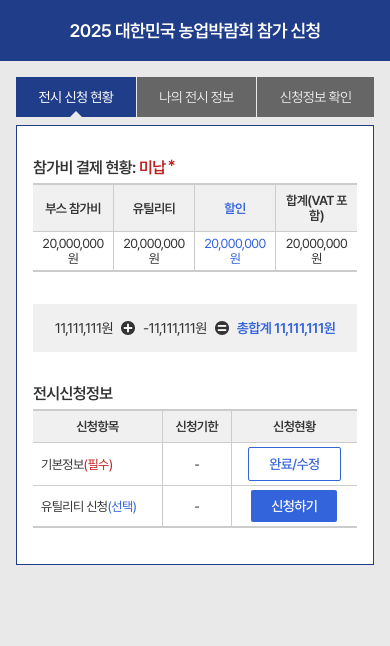
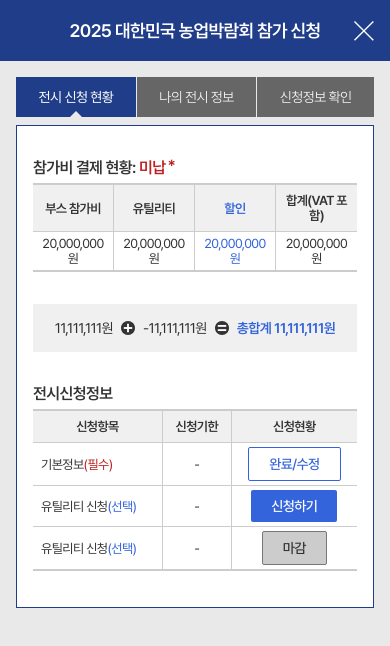
Before and after one commit to diego9509/2025-agriexpo, a plain HTML site: page pages/main/wrapper.html in a window 390 px wide. Drawn offline with Linux system fonts and the light colour scheme; files whose address does not match are found by name.

Commit message:
- add buttons

```diff
--- a/css/breakpoint.scss
+++ b/css/breakpoint.scss
@@ -88,6 +88,13 @@
     }
 
     .page-wrapper {
+        header {
+            > img {
+                width: 1.25rem;
+                height: 1.25rem;
+                right: 1rem;
+            }
+        }
         h1,
         h2 {
             font-size: 1.125rem;
--- a/css/button.scss
+++ b/css/button.scss
@@ -60,6 +60,10 @@ button {
         padding-right: $larger-padding;
         margin-bottom: 1rem;
     }
+    &.is-done {
+        background: #ccc;
+        border: 1px solid #777;
+    }
 }
 img[role=button] {
     cursor: pointer;
--- a/css/style.scss
+++ b/css/style.scss
@@ -53,7 +53,7 @@ fieldset {
         left: 2px;
     }
 }
-.text{
+.text {
     &-right {
         text-align: right;
     }
@@ -72,6 +72,12 @@ fieldset {
         position: sticky;
         top: 0;
         z-index: 2;
+        > img {
+            position: absolute;
+            top: 50%;
+            right: 4rem;
+            transform: translateY(-50%);
+        }
     }
     h1,
     h2 {
--- a/pages/main/wrapper.html
+++ b/pages/main/wrapper.html
@@ -10,7 +10,10 @@
 </head>
 <body>
     <div class="page-wrapper">
-        <header><h1 class="selected">2025 대한민국 농업박람회 참가 신청</h1></header>
+        <header>
+            <h1 class="selected">2025 대한민국 농업박람회 참가 신청</h1>
+            <img src="../../img/icon_close.svg" alt="닫기" role="button" />
+        </header>
         <div class="wrapper">
             <ul data-tabs>
                 <li><a data-tabby-default href="#condition">전시 신청 현황</a></li>
@@ -62,9 +65,15 @@
                                     <td>-</td>
                                     <td><button class="is-secondary">완료/수정</button></td>
                                 </tr>
+                                <tr>
                                     <td class="text-left">유틸리티 신청<span class="is-blue">(선택)</span></td>
                                     <td>-</td>
                                     <td><button class="is-primary">신청하기</button></td>
+                                </tr>
+                                <tr>
+                                    <td class="text-left">유틸리티 신청<span class="is-blue">(선택)</span></td>
+                                    <td>-</td>
+                                    <td><button class="is-done">마감</button></td>
                                 </tr>
                             </tbody>
                         </table>
```
Also changed, not shown: css/breakpoint.min.css, css/style.min.css, img/icon_close.svg (added), 2 other files.
